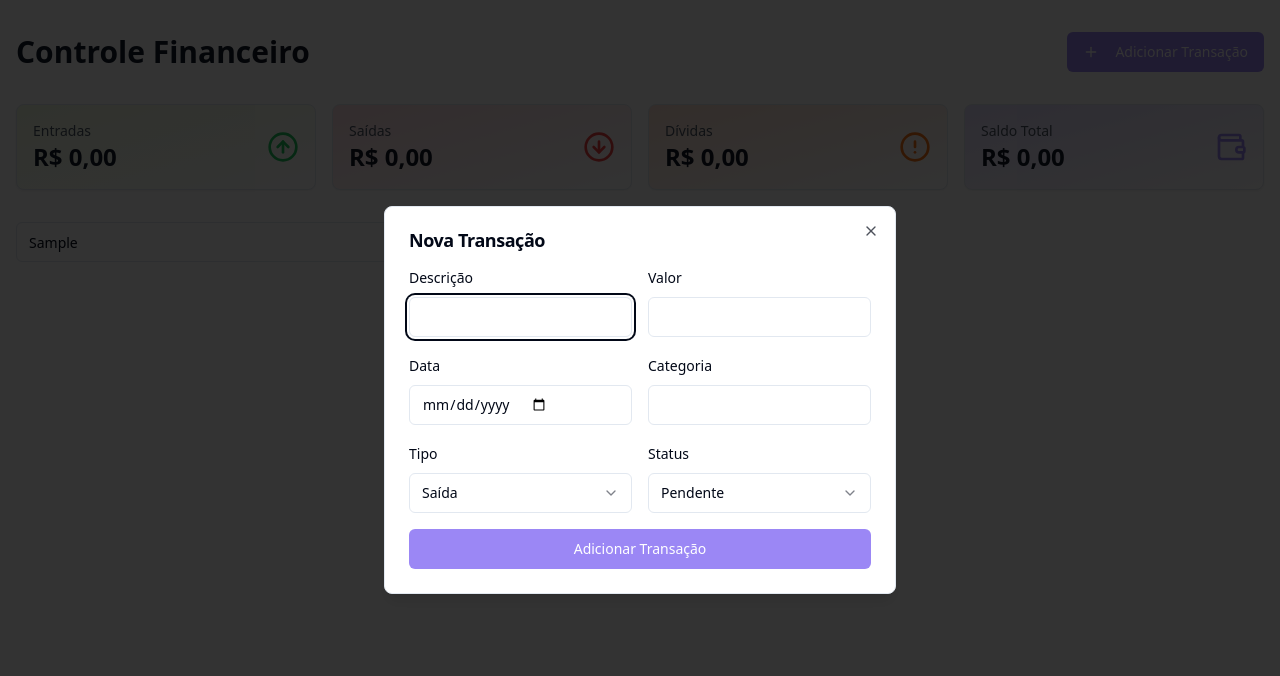
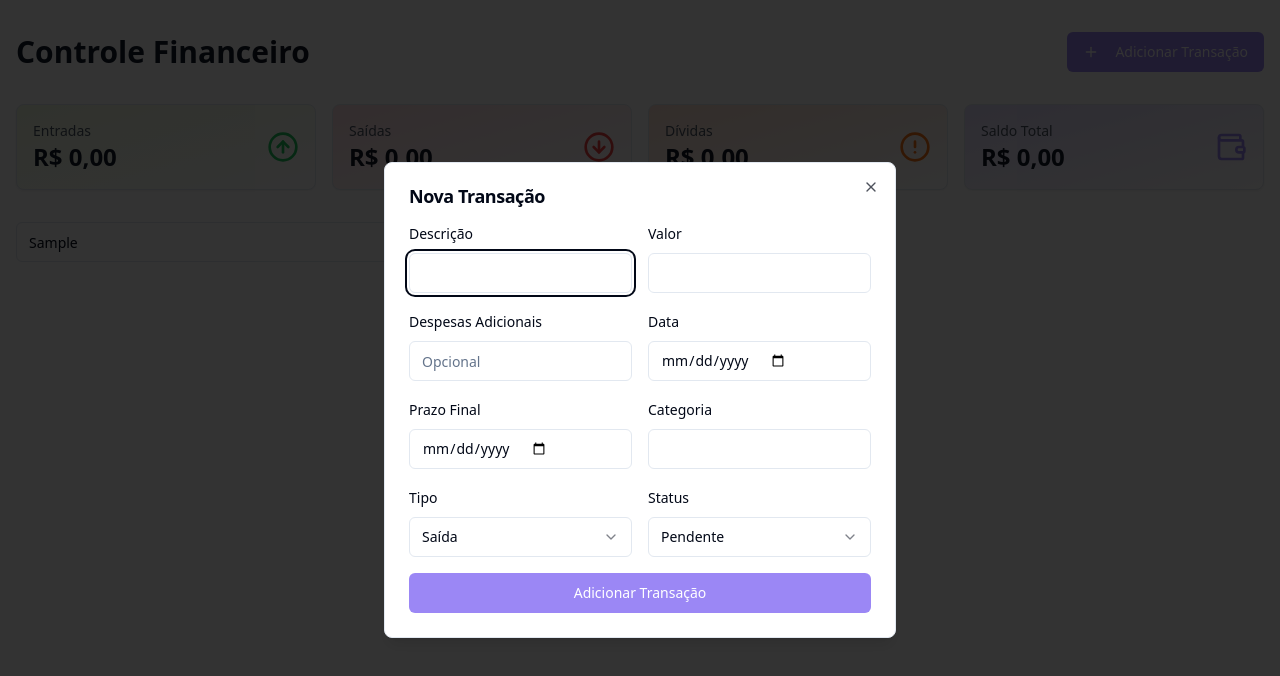
Before and after one commit to paycardsx/savvy-funds-control, a React (Vite) app: page / in a window 1280 px wide. Both pictures are taken after typing "Sample" into the empty fields and a click on the button "Adicionar Transação". Shown: the top 676 px of the page. Built offline with nearby package versions, Linux system fonts and the light colour scheme.

Commit message:
Add optional fields for expenses and due date
Implemented optional fields for entering expenses and a due date in the transaction form. This enhances the functionality of the form, allowing users to provide more detailed transaction information.
[skip gpt_engineer]

```diff
--- a/src/components/AddTransactionForm.tsx
+++ b/src/components/AddTransactionForm.tsx
@@ -13,9 +13,11 @@ export const AddTransactionForm = ({ onAddTransaction }: AddTransactionFormProps
   const [description, setDescription] = useState("");
   const [amount, setAmount] = useState("");
   const [date, setDate] = useState("");
+  const [dueDate, setDueDate] = useState("");
   const [category, setCategory] = useState("");
   const [type, setType] = useState<TransactionType>("expense");
   const [status, setStatus] = useState<TransactionStatus>("pending");
+  const [expenses, setExpenses] = useState("");
 
   const handleSubmit = (e: React.FormEvent) => {
     e.preventDefault();
@@ -23,16 +25,20 @@ export const AddTransactionForm = ({ onAddTransaction }: AddTransactionFormProps
       description,
       amount: Number(amount),
       date,
+      dueDate: dueDate || null,
       category,
       type,
       status,
+      expenses: expenses ? Number(expenses) : 0,
     });
     setDescription("");
     setAmount("");
     setDate("");
+    setDueDate("");
     setCategory("");
     setType("expense");
     setStatus("pending");
+    setExpenses("");
   };
 
   return (
@@ -59,6 +65,17 @@ export const AddTransactionForm = ({ onAddTransaction }: AddTransactionFormProps
           />
         </div>
         <div className="space-y-2">
+          <Label htmlFor="expenses">Despesas Adicionais</Label>
+          <Input
+            id="expenses"
+            type="number"
+            step="0.01"
+            value={expenses}
+            onChange={(e) => setExpenses(e.target.value)}
+            placeholder="Opcional"
+          />
+        </div>
+        <div className="space-y-2">
           <Label htmlFor="date">Data</Label>
           <Input
             id="date"
@@ -66,6 +83,16 @@ export const AddTransactionForm = ({ onAddTransaction }: AddTransactionFormProps
             value={date}
             onChange={(e) => setDate(e.target.value)}
             required
+          />
+        </div>
+        <div className="space-y-2">
+          <Label htmlFor="dueDate">Prazo Final</Label>
+          <Input
+            id="dueDate"
+            type="date"
+            value={dueDate}
+            onChange={(e) => setDueDate(e.target.value)}
+            placeholder="Opcional"
           />
         </div>
         <div className="space-y-2">
--- a/src/lib/types.ts
+++ b/src/lib/types.ts
@@ -6,7 +6,9 @@ export interface Transaction {
   description: string;
   amount: number;
   date: string;
+  dueDate: string | null;
   category: string;
   type: TransactionType;
   status: TransactionStatus;
+  expenses: number;
 }
```
